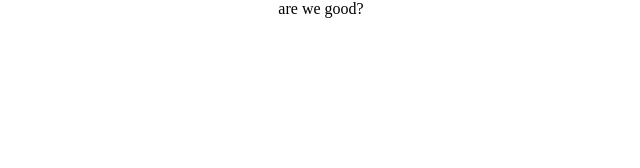
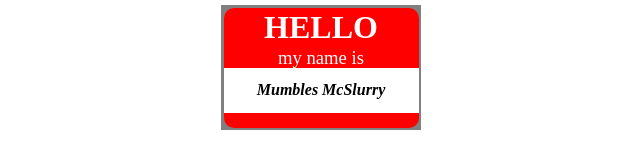
Before and after one commit to satyadvaya/lab-02a-name-tag, a plain HTML site: page index.html in a window 1280 px wide. Shown: the whole page, without its empty margins (319-959 px from the left). Drawn offline with Linux system fonts and the light colour scheme.

Commit message:
ready to submit

```diff
--- a/index.html
+++ b/index.html
@@ -8,6 +8,17 @@
     <link rel="stylesheet" href="style.css">
 </head>
 <body>
-    are we good?
+    <main>
+
+        <section class="paper">
+            <section class="main-container">
+                <div class="hello">HELLO</div>
+                <div class="my-name-is">my name is</div>
+                <div class="name-container">Mumbles McSlurry</div>
+                <div class="bottom"></div>
+            </section>
+        </section>
+
+    </main>
 </body>
 </html>
--- a/style.css
+++ b/style.css
@@ -1,3 +1,7 @@
+* {
+    box-sizing: border-box;
+}
+
 body, html{
     height: 100%;
     width: 100%;
@@ -7,6 +11,55 @@ body, html{
     justify-content: center;
 }
 
-* {
-    box-sizing: border-box;
+.paper {
+    height: 125px;
+    width: 200px;
+    margin: 5px;
+    padding: 2.5px;
+    background: gray;
 }
+
+.main-container {
+    width: 195px;
+    grid-template-rows: 40px 20px 45px 15px;
+    display: grid;
+    /* flex-direction: column; */
+}
+
+.hello {
+    font-size: 24pt;
+    font-weight: bold;
+    color: white;
+    background: red;
+    border-radius: 10px 10px 0px 0px;
+    display: flex;
+    justify-content: center;
+    align-items: center;
+}
+
+.my-name-is {
+    font-size: 14pt;
+    color: white;
+    background: red;
+    display: flex;
+    justify-content: center;
+    align-items: center;
+}
+
+.name-container {
+    font-size: 12pt;
+    font-weight: bold;
+    font-style: italic;
+    font-family: universe;
+    color: black;
+    background: white;
+    display: flex;
+    justify-content: center;
+    align-items: center;
+}
+
+.bottom {
+    background: red;
+    border-radius: 0px 0px 10px 10px;
+    display: flex;
+}
```
